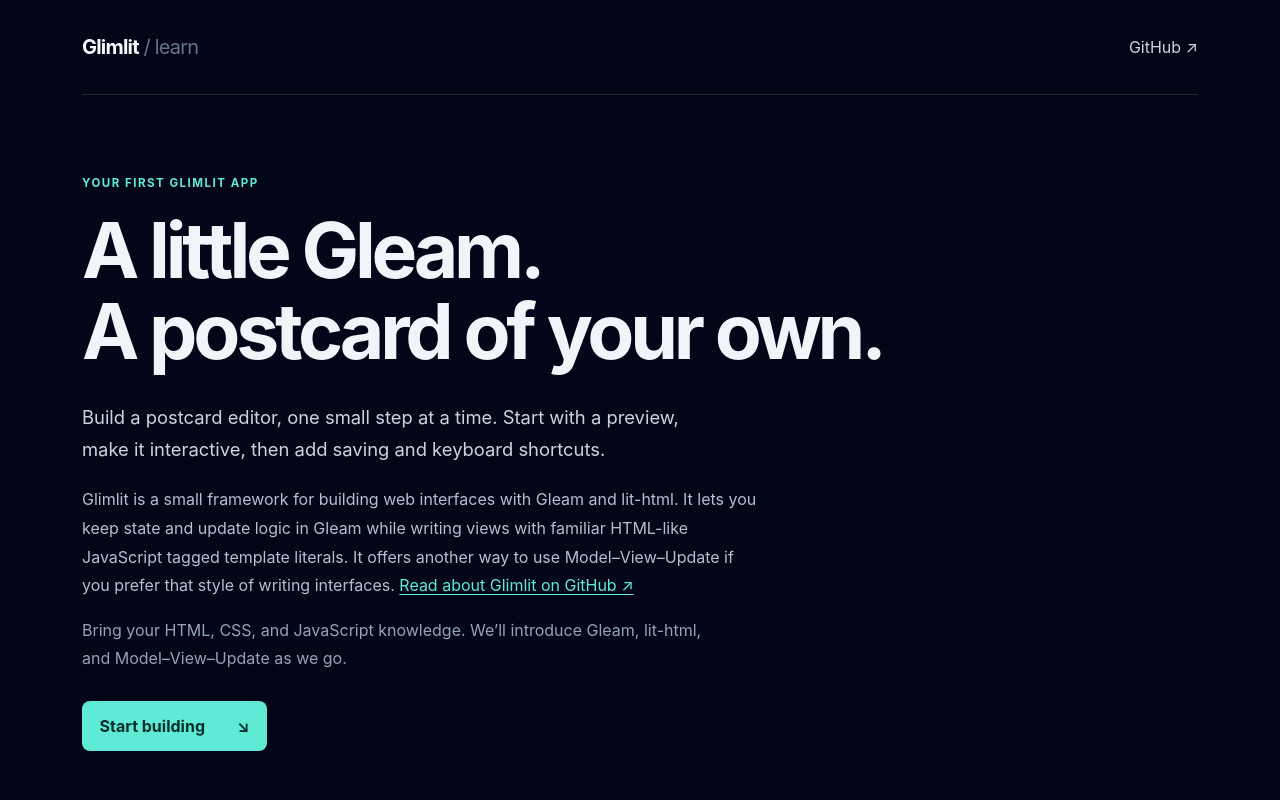
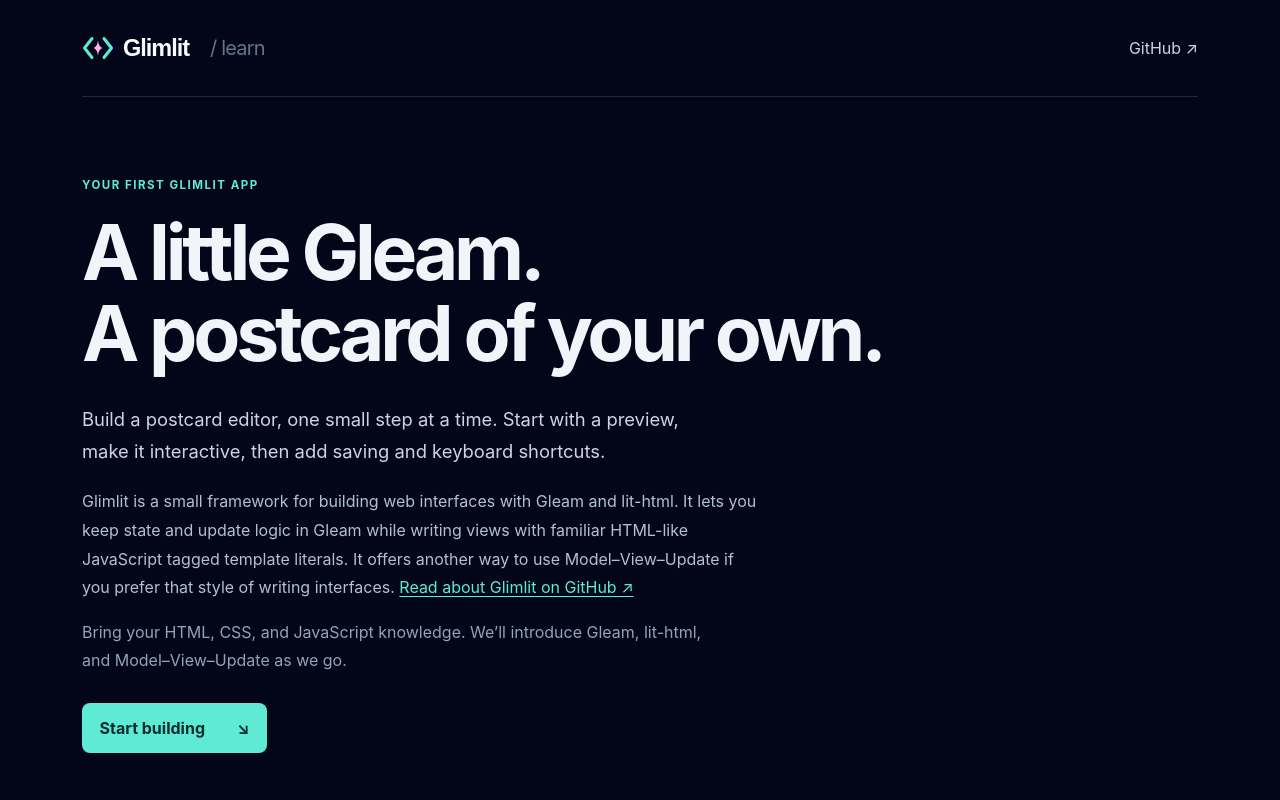
Before and after one commit to bmehder/glimlit, a website built with Vite: page tutorial/index.html in a window 1280 px wide. Shown: the top 800 px of the page. Built offline with nearby package versions, Linux system fonts and the light colour scheme.

Commit message:
Add Glimlit logo and favicons across demos and documentation

```diff
--- a/index.html
+++ b/index.html
@@ -7,6 +7,9 @@
   <meta name="viewport" content="width=device-width, initial-scale=1">
   <meta name="description" content="Glimlit is a small Model–View–Update framework for Gleam and lit-html.">
   <title>Glimlit</title>
+  <link rel="icon" href="/favicon.ico" sizes="16x16 32x32 48x48">
+  <link rel="icon" href="/favicon.svg" type="image/svg+xml" sizes="any">
+  <link rel="apple-touch-icon" href="/apple-touch-icon.png">
   <link rel="stylesheet" href="/src/styles.css">
 </head>
 
@@ -14,7 +17,7 @@
   <main class="mx-auto my-12 max-w-2xl px-6">
     <header class="mb-10 border-b border-slate-800 pb-8">
       <div class="flex items-center justify-between gap-4">
-        <h1 class="text-4xl font-semibold tracking-tight">Glimlit</h1>
+        <h1><img src="/brand/glimlit-wordmark-dark.svg" alt="Glimlit" width="240" height="64" class="h-14 w-auto max-w-full"></h1>
         <a href="https://github.com/bmehder/glimlit" target="_blank" rel="noopener noreferrer" aria-label="View Glimlit on GitHub (opens in a new tab)"
           class="inline-flex size-11 shrink-0 items-center justify-center rounded-lg text-slate-400 hover:bg-slate-800 hover:text-teal-400 focus-visible:outline-2 focus-visible:outline-offset-2 focus-visible:outline-teal-400">
           <svg viewBox="0 0 24 24" class="size-6" fill="currentColor" aria-hidden="true" focusable="false">
--- a/src/tutorial/tutorial.css
+++ b/src/tutorial/tutorial.css
@@ -3,7 +3,8 @@
 .tutorial-shell { max-width: 1180px; margin: 0 auto; padding: 0 2rem; }
 .site-header { display: flex; align-items: center; justify-content: space-between; padding: 2rem 0; border-bottom: 1px solid #1e293b; }
 .site-header a, .tutorial-footer a { color: #cbd5e1; text-decoration: none; }
-.site-header .wordmark { color: #f8fafc; font-size: 1.25rem; font-weight: 700; letter-spacing: -.04em; }
+.site-header .wordmark { display: inline-flex; align-items: center; gap: .5rem; color: #f8fafc; font-size: 1.25rem; font-weight: 700; letter-spacing: -.04em; }
+.wordmark img { display: block; width: 120px; height: 32px; }
 .wordmark span { color: #64748b; font-weight: 400; }
 .tutorial-hero { max-width: 850px; padding: 5rem 0 4rem; }
 .eyebrow { color: #5eead4; font-size: .72rem; font-weight: 700; letter-spacing: .13em; text-transform: uppercase; }
--- a/tutorial/index.html
+++ b/tutorial/index.html
@@ -6,6 +6,9 @@
   <meta name="color-scheme" content="dark">
   <meta name="description" content="Build Postcard Studio with Glimlit. A step-by-step introduction to Gleam, lit-html, Model–View–Update, effects, and subscriptions for web developers.">
   <title>Build Postcard Studio · Glimlit</title>
+  <link rel="icon" href="/favicon.ico" sizes="16x16 32x32 48x48">
+  <link rel="icon" href="/favicon.svg" type="image/svg+xml" sizes="any">
+  <link rel="apple-touch-icon" href="/apple-touch-icon.png">
   <link rel="stylesheet" href="/src/styles.css">
   <link rel="stylesheet" href="/src/tutorial/tutorial.css">
 </head>
@@ -13,7 +16,7 @@
   <a class="skip-link" href="#lessons">Skip to the tutorial</a>
   <div class="tutorial-shell">
     <header class="site-header">
-      <a class="wordmark" href="/">Glimlit<span> / learn</span></a>
+      <a class="wordmark" href="/"><img src="/brand/glimlit-wordmark-dark.svg" alt="Glimlit" width="120" height="32"><span> / learn</span></a>
       <a href="https://github.com/bmehder/glimlit" target="_blank" rel="noopener noreferrer">GitHub ↗<span class="sr-only"> (opens in a new tab)</span></a>
     </header>
     <main>
```
Also changed, not shown: README.md, public/apple-touch-icon.png (added), public/brand/glimlit-mark.svg (added), public/brand/glimlit-wordmark-dark.svg (added), public/brand/glimlit-wordmark-light.svg (added), public/favicon.ico (added), public/favicon.svg (added).
